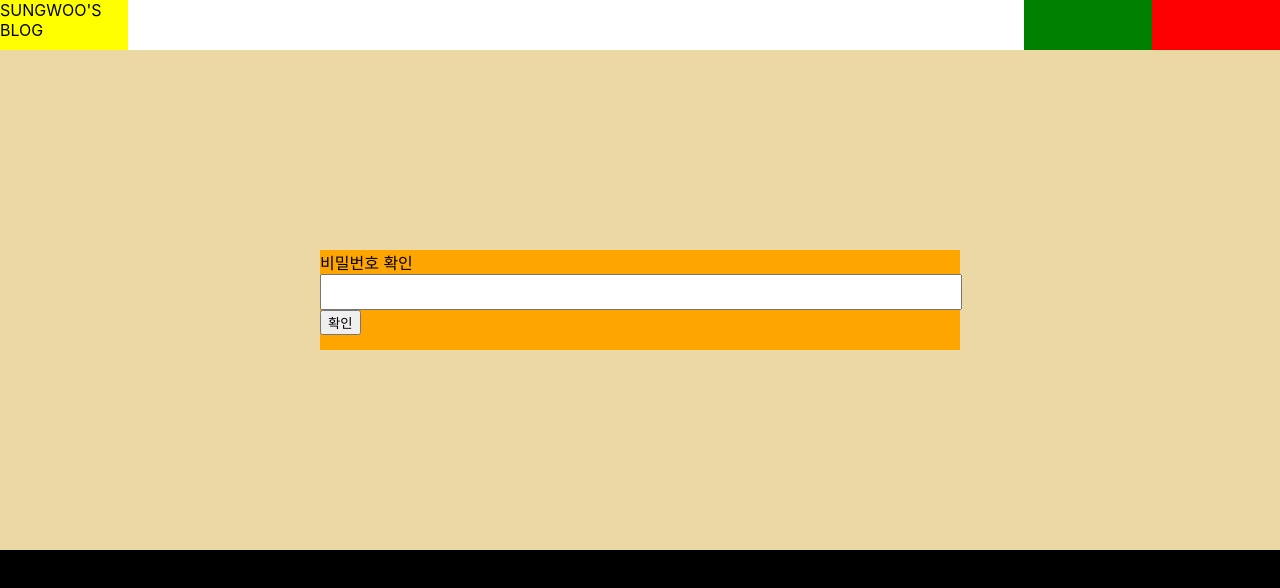
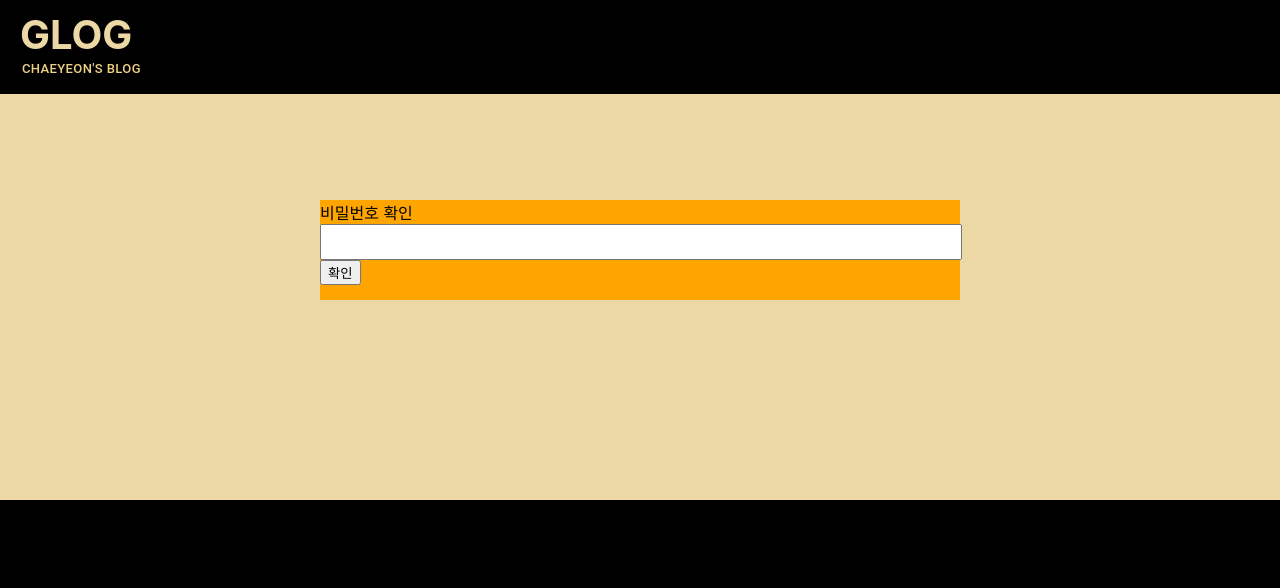
Before and after one commit to pknu-wap/2023_1_WAP_WEB_TEAM_4, a React (Create React App) app in the folder frontend/: page /mypage in a window 1280 px wide. Shown: the top 588 px of the page. Built offline with nearby package versions, Linux system fonts and the light colour scheme.

Commit message:
Header 컴포넌트 만들기

```diff
--- a/frontend/src/components/Header.js
+++ b/frontend/src/components/Header.js
@@ -6,7 +6,11 @@ const Header = () => {
   const navigate = useNavigate();
 
   return (
-    <Stack position="fixed" padding="10px 0px 10px 20px" bgcolor="black">
+    <Stack
+      position="fixed"
+      width="100%"
+      padding="10px 0px 10px 20px"
+      bgcolor="black">
       <Stack
         sx={{
           cursor: "pointer",
@@ -23,6 +27,9 @@ const Header = () => {
         disableRipple
         onClick={() => navigate("/")}
         sx={{
+          width: "fit-content",
+          display: "flex",
+          justifyContent: "flex-start",
           height: "30px",
           marginTop: "-5px",
           marginLeft: "-3px",
--- a/frontend/src/pages/Mypage.js
+++ b/frontend/src/pages/Mypage.js
@@ -1,42 +1,10 @@
 import React from "react";
+import Header from "../components/Header";
 
 function Mypage() {
   return (
     <div style={{ width: "100%", height: "3000px", backgroundColor: "black" }}>
-      <div
-        style={{
-          width: "100%",
-          height: "50px",
-          backgroundColor: "white",
-          display: "flex",
-          flexDirection: "row",
-          justifyContent: "space-between",
-        }}
-      >
-        <div
-          style={{ width: "10%", height: "100%", backgroundColor: "yellow" }}
-        >
-          <div>SUNGWOO'S BLOG</div>
-        </div>
-
-        <div
-          style={{
-            width: "20%",
-            height: "100%",
-            backgroundColor: "blue",
-            display: "flex",
-            flexDirection: "row",
-          }}
-        >
-          <div
-            style={{ width: "50%", height: "100%", backgroundColor: "green" }}
-          ></div>
-
-          <div
-            style={{ width: "50%", height: "100%", backgroundColor: "red" }}
-          ></div>
-        </div>
-      </div>
+      <Header />
       <div
         style={{
           width: "100%",
@@ -45,16 +13,14 @@ function Mypage() {
           display: "flex",
           justifyContent: "center",
           alignItems: "center",
-        }}
-      >
+        }}>
         <div
           style={{
             width: "50%",
             height: "100px",
             backgroundColor: "orange",
             justifyContent: "center",
-          }}
-        >
+          }}>
           <div>비밀번호 확인</div>
 
           <input type="text" style={{ width: "99%", height: "30px" }}></input>
```
Also changed, not shown: frontend/src/components/HeaderText.js (added, +36 -0 lines).
